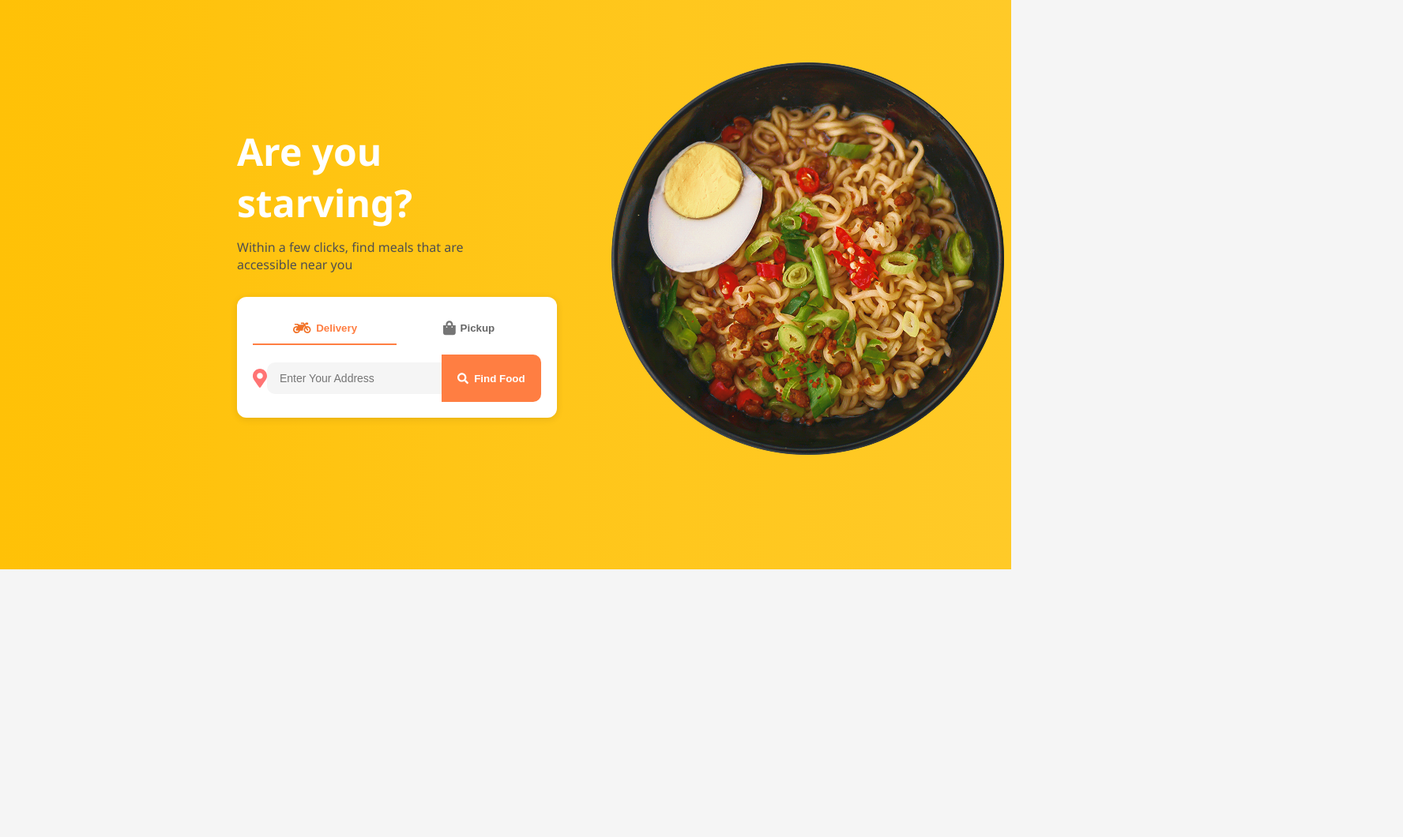
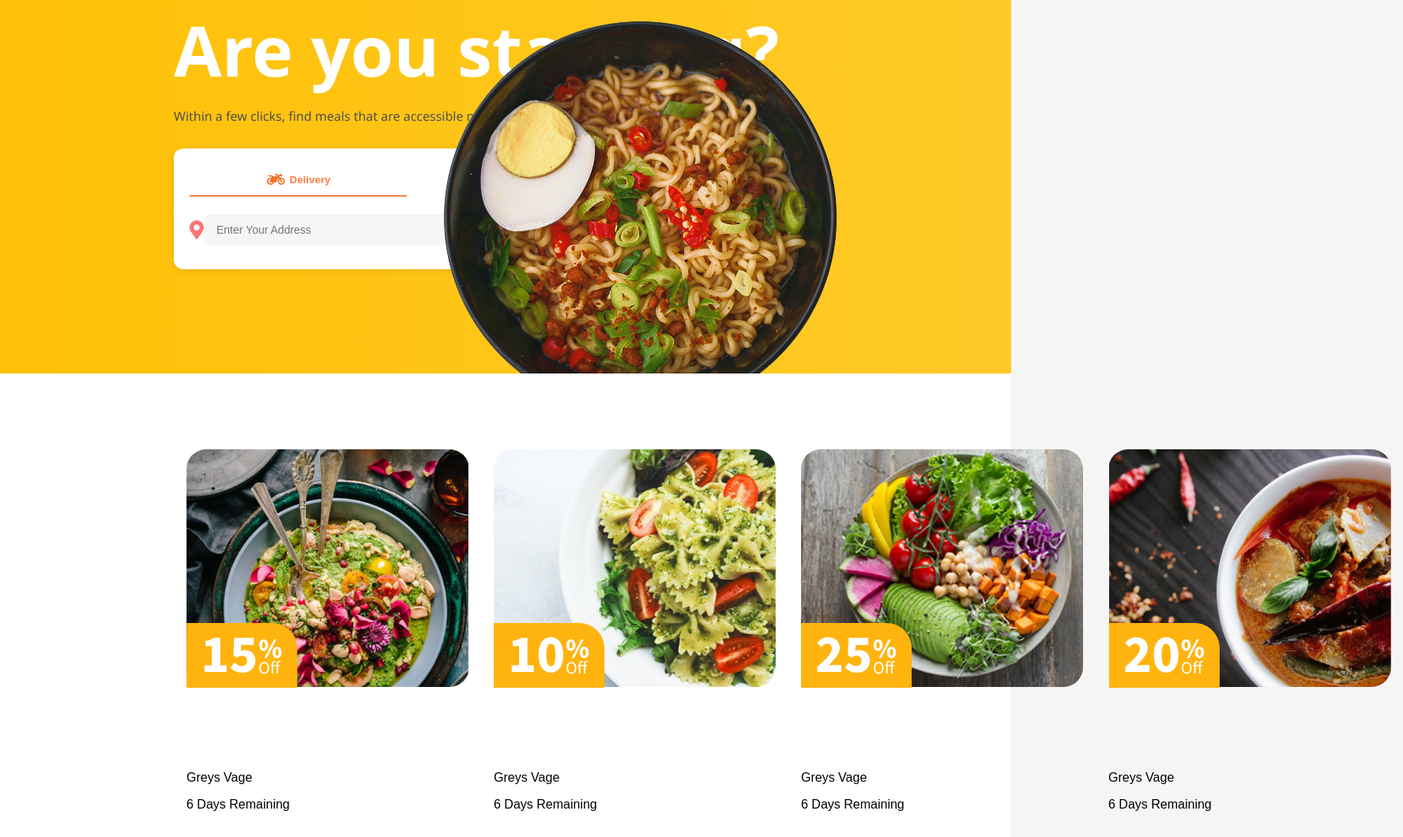
Before and after one commit to mirzayev0719/first-project-2, a plain HTML site: page index.html in a window 1280 px wide. Shown: the part 132-1192 px from the top of the page at 79% size, 1776 px wide, since content can reach past the window. Before the commit the page ends 853 px from the top, so only its background shows below. Drawn offline with Linux system fonts and the light colour scheme.

Commit message:
new block discount

```diff
--- a/css/style.scss
+++ b/css/style.scss
@@ -8,7 +8,7 @@ body {
   display: flex;
   justify-content: space-between;
   align-items: center;
-  padding: 16px 60px;
+  padding:  16px 220px 16px 220px;
   background: #fff;
   box-shadow: 0 1px 4px rgba(0, 0, 0, 0.05);
 }
@@ -67,19 +67,18 @@ body {
   display: flex;
   justify-content: space-between;
   align-items: center;
-  padding: 60px 80px;
   background: linear-gradient(to right, #ffc107, #ffca28);
 
 }
 
 .hero-content {
-  margin: 132px 0px 132px 220px;
+  white-space: nowrap;
+  margin: 0px 0px 132px 220px;
   flex: 1;
   max-width: 550px;
 
   h1 {
-    font-size: 48px;
-    font-weight: 800;
+    font-size: 88px;
     margin-bottom: 10px;
     color: #fff;
   }
@@ -118,6 +117,7 @@ body {
       gap: 6px;
       cursor: pointer;
 
+
       &.active {
         color: #ff7e42;
         border-color: #ff7e42;
@@ -153,6 +153,11 @@ body {
       font-weight: 600;
       background: #ff7e42;
       color: #fff;
+      margin-left: 10px;
+      border-radius: 5px;
+
+
+
 
       &:hover {
         background: darken(#ff7e42, 5%);
@@ -162,10 +167,35 @@ body {
 }
 
 .hero-image {
-  flex: 1;
+position: relative;
+top: 70px;
+right: 220px;
+}
+
+.discount{
+  position: relative;
+  font-family: Arial, sans-serif;
   display: flex;
-  justify-content: start;
-  margin-left: 109px;
-  margin-right: 218px;
+  padding:80px 0px 0px 220px;
+  background-color: #fff;
+}
+.discount__block{
+  padding: 16px;
+}
 
+.discount__card{
+  width: 357px;
 }
+.discount__block img{
+border-radius: 25px;
+}
+.discount__icon img{
+  border-radius: 0px;
+  }
+
+
+.discount__icon{
+position: relative;
+bottom: 85px;
+left: 0;
+}
--- a/index.html
+++ b/index.html
@@ -64,6 +64,53 @@
     </div>
   </main>
 
+  <div class="discount">
+    <div class="discount__block">
+      <div class="discount__card">
+        <img src="img/Image (1).png" alt="">
+        <div class="discount__icon">
+          <img src="img/icon/Discount.svg" alt="">
+        </div>
+      </div>
+      <p class="title">Greys Vage</p>
+      <p class="color">6 Days Remaining</p>
+    </div>
+
+    <div class="discount__block">
+      <div class="discount__card">
+        <img src="img/Image (2).png" alt="">
+        <div class="discount__icon">
+          <img src="img/icon/Discount (1).svg" alt="">
+        </div>
+      </div>
+      <p class="title">Greys Vage</p>
+      <p class="color">6 Days Remaining</p>
+    </div>
+
+    <div class="discount__block">
+      <div class="discount__card">
+        <img src="img/Image (3).png" alt="">
+        <div class="discount__icon">
+          <img src="img/icon/Discount (2).svg" alt="">
+        </div>
+      </div>
+      <p class="title">Greys Vage</p>
+      <p class="color">6 Days Remaining</p>
+    </div>
+
+    <div class="discount__block">
+      <div class="discount__card">
+        <img src="img/Image (4).png" alt="">
+        <div class="discount__icon">
+          <img src="img/icon/Discount (3).svg" alt="">
+        </div>
+      </div>
+      <p class="title">Greys Vage</p>
+      <p class="color">6 Days Remaining</p>
+    </div>
+  </div>
+
+
 
  </body>
 
```
Also changed, not shown: css/style.css, img/Image (1).png (added), img/Image (2).png (added), img/Image (3).png (added), img/Image (4).png (added), img/icon/Discount (1).svg (added), img/icon/Discount (2).svg (added), img/icon/Discount (3).svg (added), img/icon/Discount.svg (added), 1 other file.
